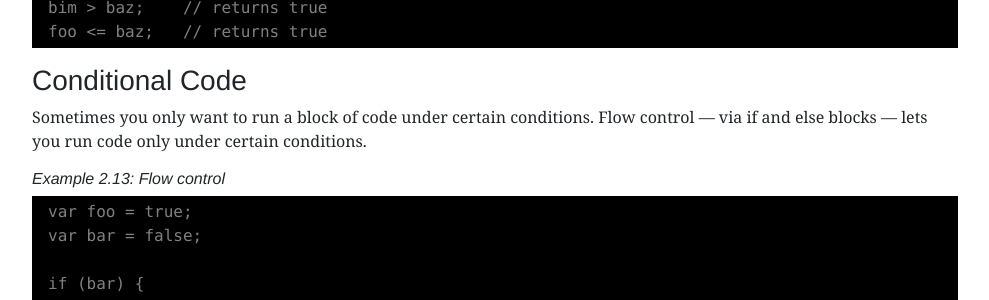
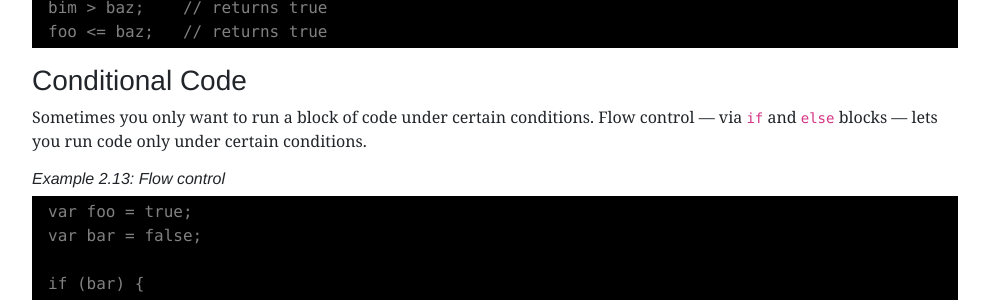
Before and after one commit to dan-carroll/jquery-fundamentals, a Jekyll site: the page built from legacy/ch02-js-basics.md, in a window 1280 px wide and 900 px high, scrolled down 3289 px. Shown: the part 154-454 px from the top of the window, without its empty margins (145-1134 px from the left). Built offline with Jekyll 4.4.1, drawn with Linux system fonts in a browser that asks for light colours.

```diff
--- a/legacy/ch02-js-basics.md
+++ b/legacy/ch02-js-basics.md
@@ -174,7 +174,7 @@ foo <= baz;   // returns true
 
 ### Conditional Code
 
-Sometimes you only want to run a block of code under certain conditions. Flow control — via if and else blocks — lets you run code only under certain conditions.
+Sometimes you only want to run a block of code under certain conditions. Flow control — via `if` and `else` blocks — lets you run code only under certain conditions.
 
 ###### Example 2.13: Flow control
 
```
